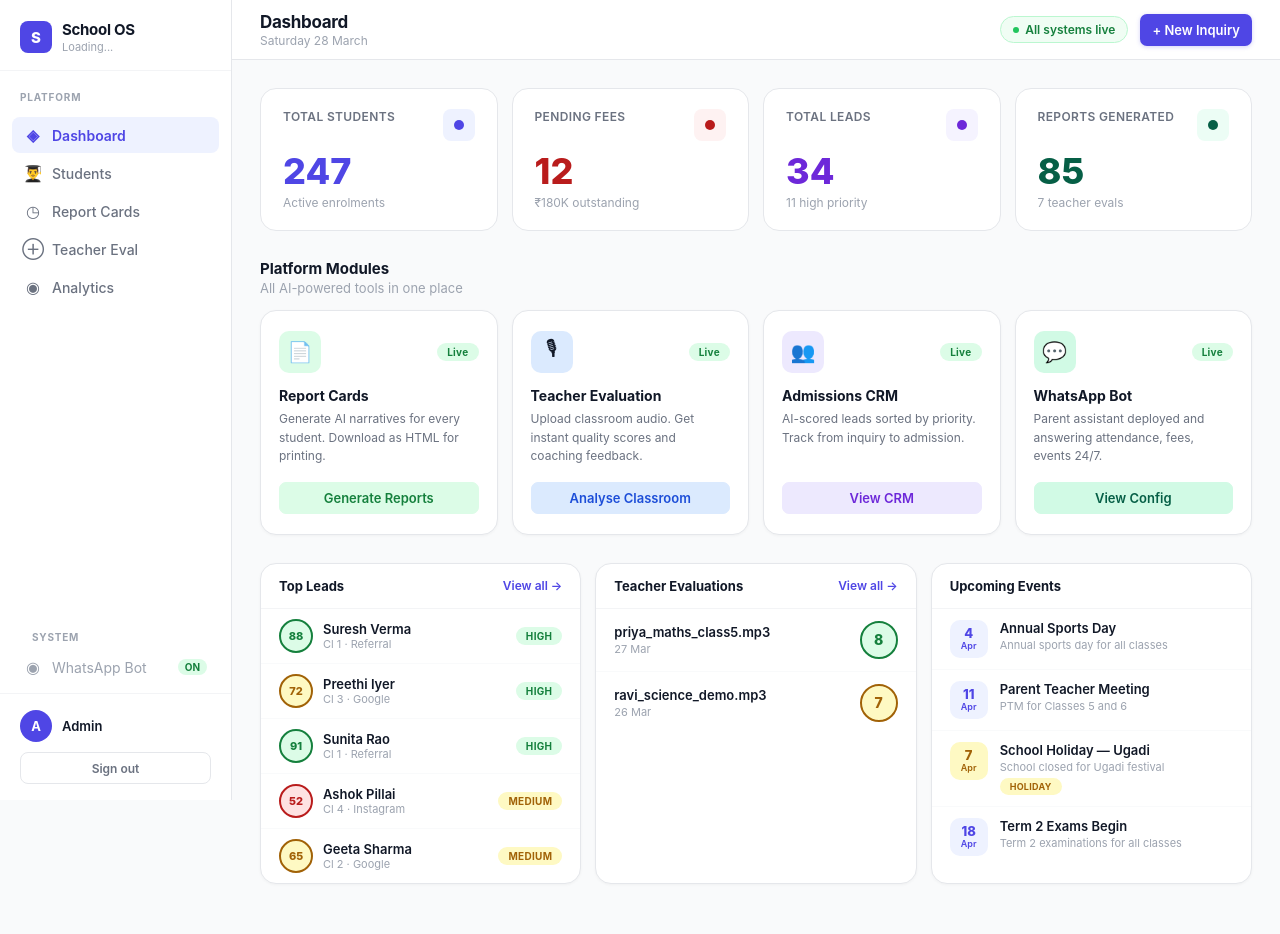
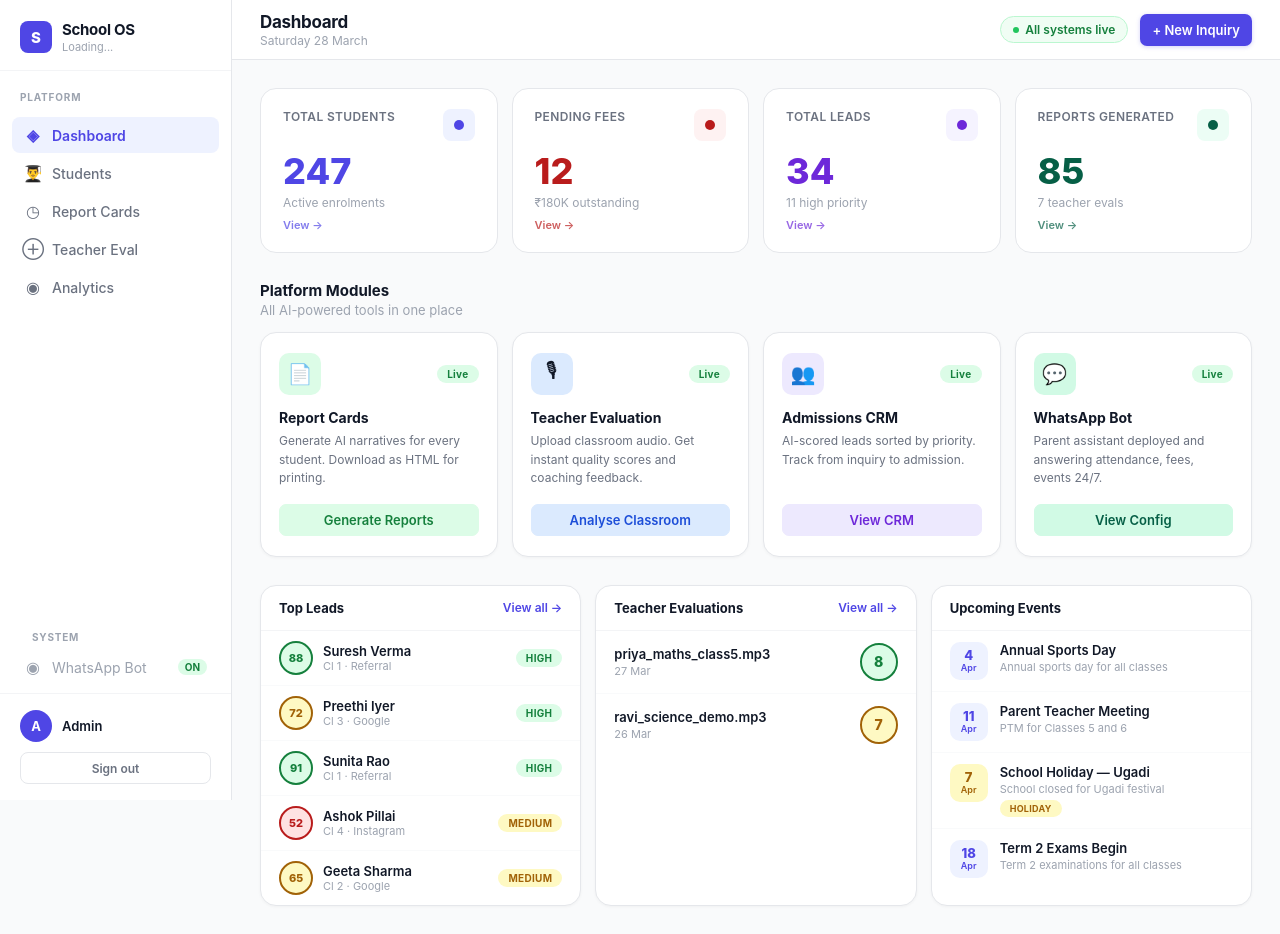
Before and after one commit to PranixQuick/School-OS, a Next.js app: page /dashboard in a window 1280 px wide. Before the commit the page ends 912 px from the top, so only its background shows below. Built offline with nearby package versions, Linux system fonts and the light colour scheme; no server answers.

Commit message:
Update page.tsx

```diff
--- a/app/dashboard/page.tsx
+++ b/app/dashboard/page.tsx
@@ -24,7 +24,15 @@ const MODULES = [
   { title: 'Report Cards', desc: 'Generate AI narratives for every student. Download as HTML for printing.', href: '/report-cards', btn: 'Generate Reports', color: '#15803D', bg: '#DCFCE7', icon: '📄' },
   { title: 'Teacher Evaluation', desc: 'Upload classroom audio. Get instant quality scores and coaching feedback.', href: '/teacher-eval', btn: 'Analyse Classroom', color: '#1D4ED8', bg: '#DBEAFE', icon: '🎙' },
   { title: 'Admissions CRM', desc: 'AI-scored leads sorted by priority. Track from inquiry to admission.', href: '/admissions/crm', btn: 'View CRM', color: '#6D28D9', bg: '#EDE9FE', icon: '👥' },
-  { title: 'WhatsApp Bot', desc: 'Parent assistant deployed and answering attendance, fees, events 24/7.', href: '#', btn: 'View Config', color: '#065F46', bg: '#D1FAE5', icon: '💬' },
+  { title: 'WhatsApp Bot', desc: 'Parent assistant deployed and answering attendance, fees, events 24/7.', href: '/whatsapp', btn: 'View Config', color: '#065F46', bg: '#D1FAE5', icon: '💬' },
+];
+
+// KPI cards — each links to its corresponding module
+const KPI_CARDS = [
+  { label: 'Total Students', sub_key: 'enrolments', color: '#4F46E5', bg: '#EEF2FF', href: '/students' },
+  { label: 'Pending Fees',   sub_key: 'fees',        color: '#B91C1C', bg: '#FEF2F2', href: '/billing' },
+  { label: 'Total Leads',    sub_key: 'leads',        color: '#6D28D9', bg: '#F5F3FF', href: '/admissions/crm' },
+  { label: 'Reports Generated', sub_key: 'reports',   color: '#065F46', bg: '#ECFDF5', href: '/report-cards' },
 ];
 
 export default function DashboardPage() {
@@ -51,6 +59,20 @@ export default function DashboardPage() {
 
   const today = new Date().toLocaleDateString('en-IN', { weekday: 'long', day: 'numeric', month: 'long' });
 
+  // Compute values from KPIs
+  const kpiValues = [
+    kpis.total_students,
+    kpis.pending_fees_count,
+    kpis.total_leads,
+    kpis.narratives_generated,
+  ];
+  const kpiSubs = [
+    'Active enrolments',
+    `₹${Math.round(kpis.pending_fees_amount / 1000)}K outstanding`,
+    `${kpis.high_priority_leads} high priority`,
+    `${kpis.evals_done} teacher evals`,
+  ];
+
   return (
     <Layout
       title="Dashboard"
@@ -61,24 +83,31 @@ export default function DashboardPage() {
         </Link>
       }
     >
-      {/* KPI grid */}
+      {/* KPI grid — each card is a clickable link */}
       <div style={{ display: 'grid', gridTemplateColumns: 'repeat(4, 1fr)', gap: 14, marginBottom: 28 }}>
-        {[
-          { label: 'Total Students', value: kpis.total_students, sub: 'Active enrolments', color: '#4F46E5', bg: '#EEF2FF' },
-          { label: 'Pending Fees', value: kpis.pending_fees_count, sub: `₹${Math.round(kpis.pending_fees_amount / 1000)}K outstanding`, color: '#B91C1C', bg: '#FEF2F2' },
-          { label: 'Total Leads', value: kpis.total_leads, sub: `${kpis.high_priority_leads} high priority`, color: '#6D28D9', bg: '#F5F3FF' },
-          { label: 'Reports Generated', value: kpis.narratives_generated, sub: `${kpis.evals_done} teacher evals`, color: '#065F46', bg: '#ECFDF5' },
-        ].map(k => (
-          <div key={k.label} className="kpi-card">
+        {KPI_CARDS.map((k, i) => (
+          <Link key={k.label} href={k.href} style={{ textDecoration: 'none' }}>
+            <div className="kpi-card" style={{ cursor: 'pointer', transition: 'box-shadow 0.15s, transform 0.12s' }}
+              onMouseEnter={e => {
+                (e.currentTarget as HTMLDivElement).style.boxShadow = '0 4px 16px rgba(0,0,0,0.09)';
+                (e.currentTarget as HTMLDivElement).style.transform = 'translateY(-2px)';
+              }}
+              onMouseLeave={e => {
+                (e.currentTarget as HTMLDivElement).style.boxShadow = '';
+                (e.currentTarget as HTMLDivElement).style.transform = '';
+              }}
+            >
               <div style={{ display: 'flex', justifyContent: 'space-between', alignItems: 'flex-start', marginBottom: 12 }}>
                 <span className="kpi-label">{k.label}</span>
                 <div style={{ width: 32, height: 32, borderRadius: 8, background: k.bg, display: 'flex', alignItems: 'center', justifyContent: 'center' }}>
                   <div style={{ width: 10, height: 10, borderRadius: '50%', background: k.color }} />
                 </div>
               </div>
-            <div className="kpi-value" style={{ color: k.color }}>{loading ? '—' : k.value}</div>
-            <div className="kpi-sub">{k.sub}</div>
+              <div className="kpi-value" style={{ color: k.color }}>{loading ? '—' : kpiValues[i]}</div>
+              <div className="kpi-sub">{kpiSubs[i]}</div>
+              <div style={{ marginTop: 8, fontSize: 11, fontWeight: 600, color: k.color, opacity: 0.7 }}>View →</div>
             </div>
+          </Link>
         ))}
       </div>
 
```
Lines whose indentation alone changed are shown as unchanged.
